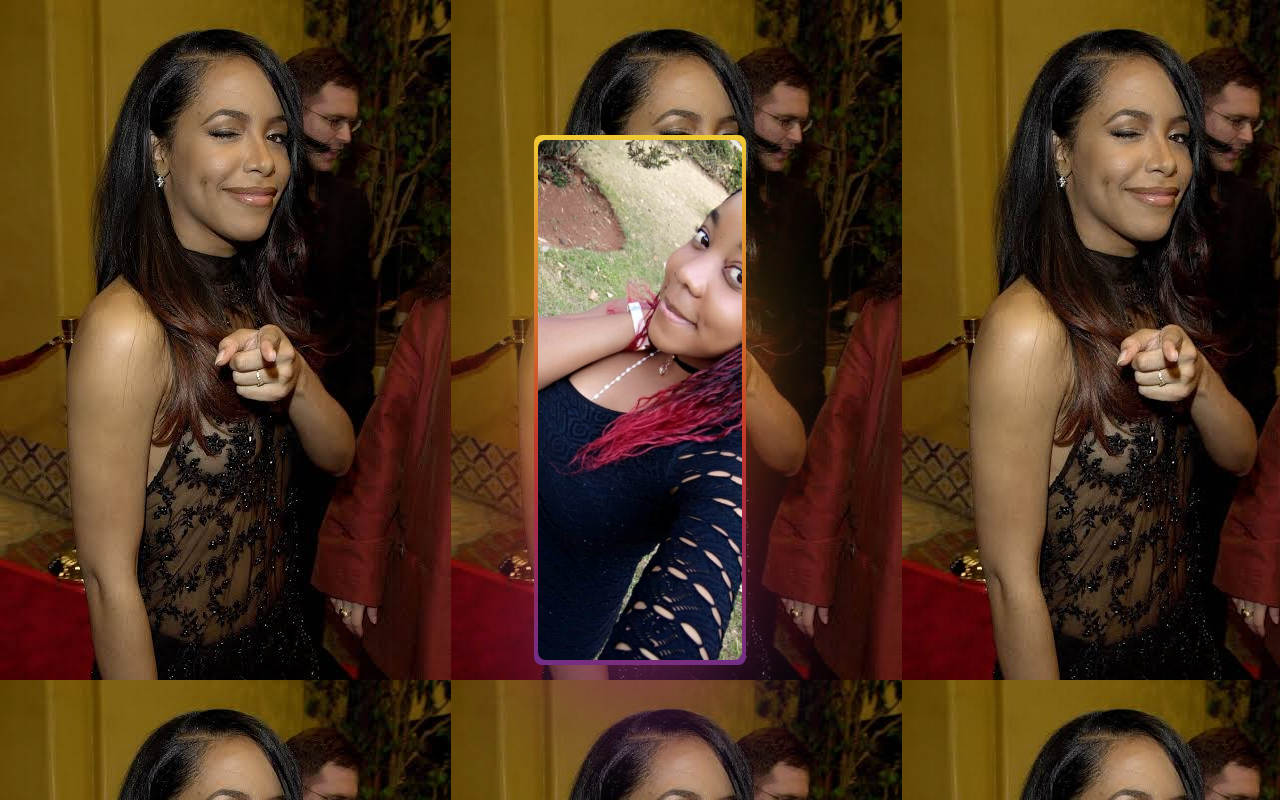
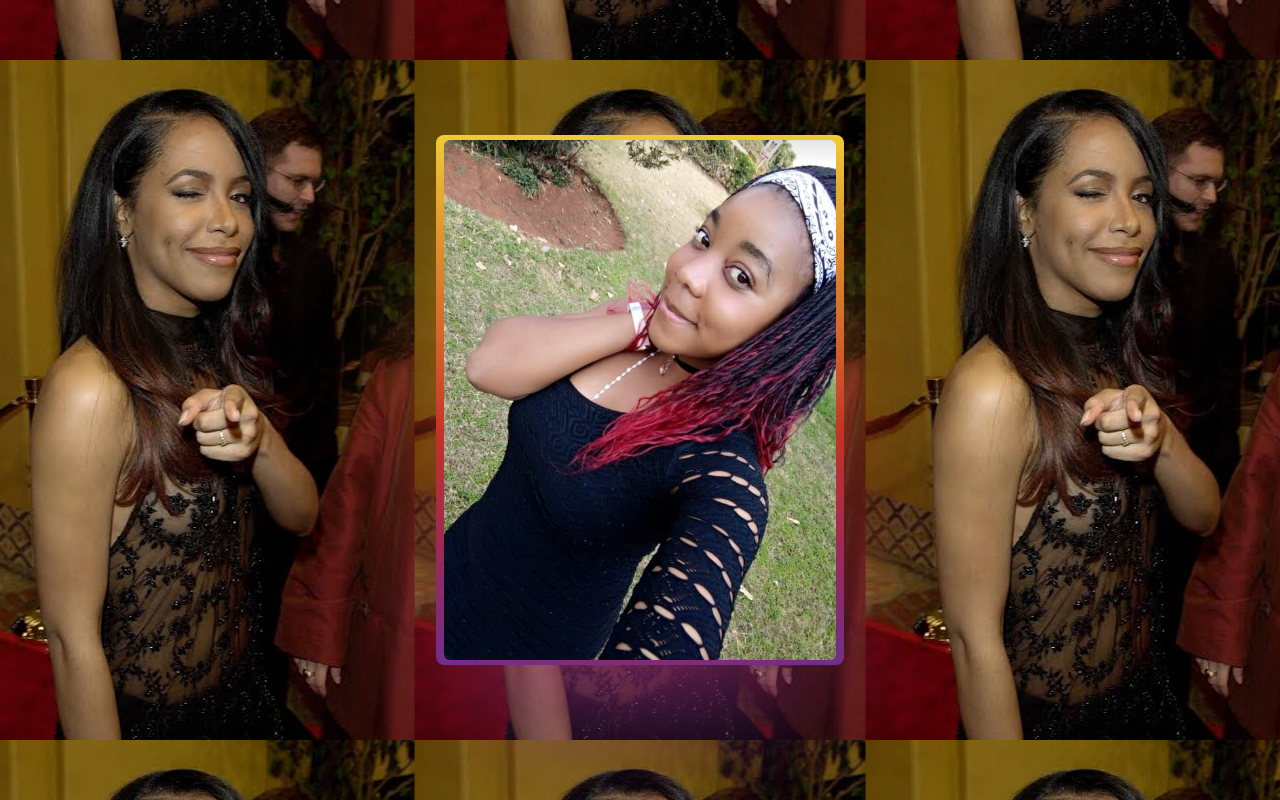
Before and after one commit to ashleigh-tesla/Aaliyah, a plain HTML site: page index.html in a window 1280 px wide. Drawn offline with Linux system fonts and the light colour scheme.

Commit message:
updated index.html & style.css

```diff
--- a/index.html
+++ b/index.html
@@ -16,9 +16,8 @@
 <style>
     body {
         background: url(photos/images\ \(49\).jpeg);
-        /* background-repeat: repeat; */
-        /* background-size: cover; */
-        /* background-position: center; */
+        background-repeat: repeat;
+        background-position: center;
     }
 
     .card {
@@ -31,24 +30,13 @@
         background-repeat: no-repeat;
         object-fit: cover;
         object-position: center;
-        /* aspect-ratio: 300 / 397; */
-        /* aspect-ratio: 3 / 4; */
+        aspect-ratio: 300 / 397;
     }
-    /* .card img {
-        visibility: hidden;
-        width: 100%;
-        width: var(--card-width);
-        height: auto;
-        max-height: var(--card-height);
-        object-fit: cover;
-        object-position: center;
-    } */
 </style>
 
 <body>
     <div class="card">
         <h2>Rudo Chinyama</h2>
-        <!-- <img src="photos/images (49).jpeg" style='aspect-ratio: 3 / 4;' alt="Aaliyah"> -->
     </div>
 
 </body>
--- a/styles/style.css
+++ b/styles/style.css
@@ -10,7 +10,7 @@
 
 :root {
     --card-height: 65vh;
-    --card-width: calc(var(--card-height)) / 1.323333333333333;
+    --card-width: calc(var(--card-height) / 1.323333333333333);
 }
 
 body {
@@ -30,7 +30,7 @@ body {
     height: var(--card-height);
     padding: 4px;
     position: relative;
-    border-radius: 0.5rem;
+    border-radius: 0.4rem;
     justify-content: center;
     align-items: center;
     place-items: center;
@@ -49,11 +49,6 @@ body {
     color: crimson;
     transition: color 1s;
 }
-
-
-/* .card:hover img {
-    visibility: visible;
-} */
 
 
 /* Rotate Property */
```
